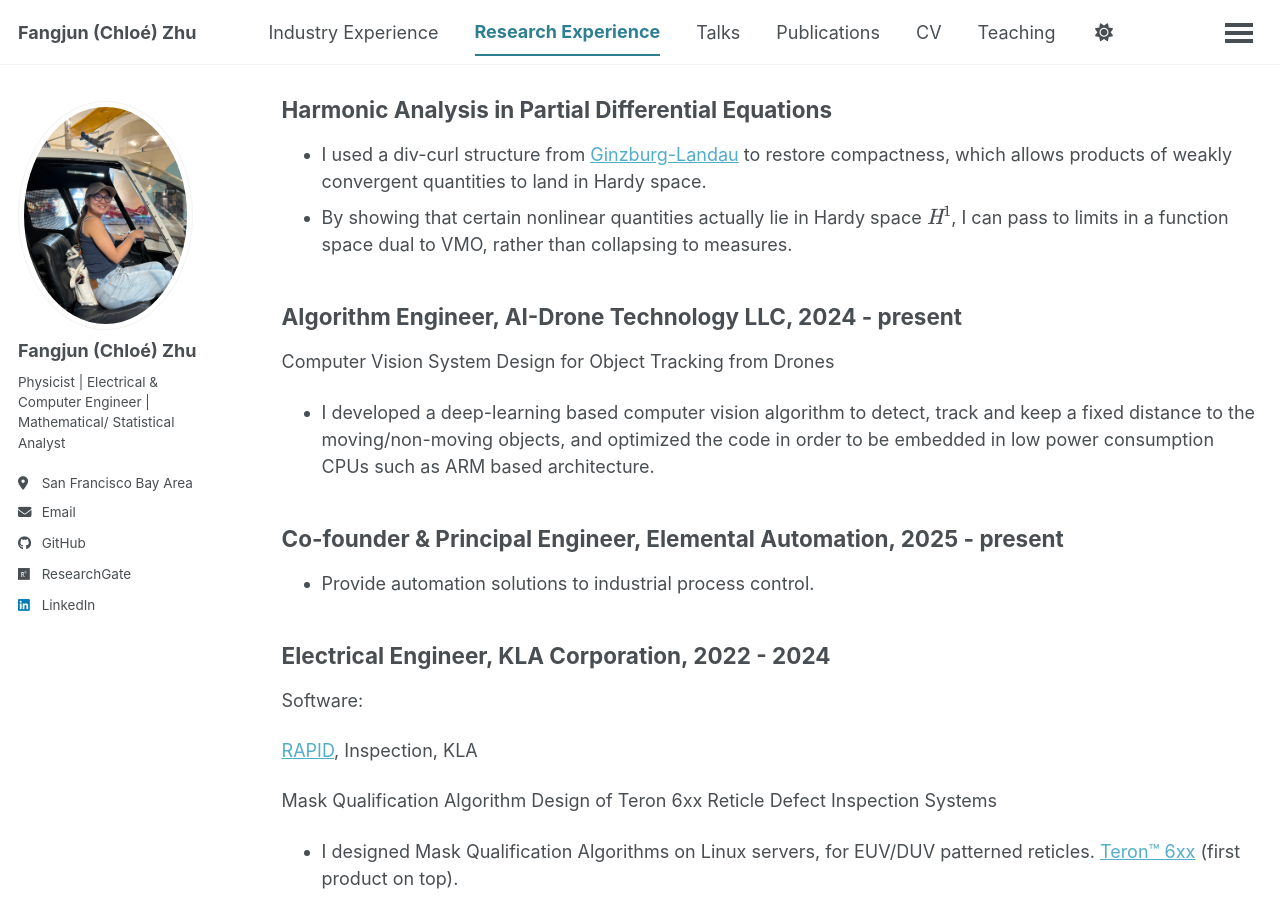
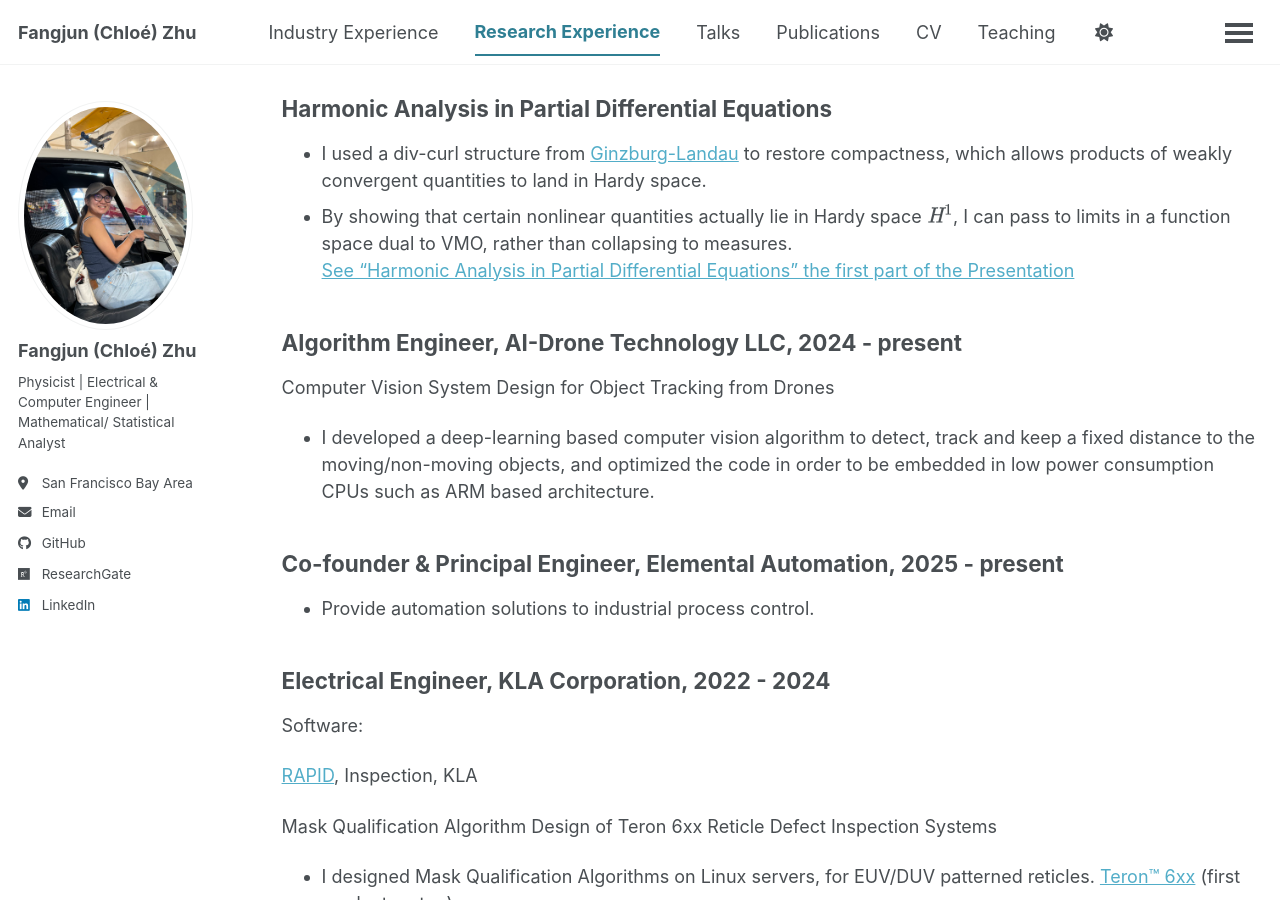
Before and after one commit to ChloeZhu1/ChloeZhu1.github.io, a Jekyll site: the page built from _pages/research-experience.md, in a window 1280 px wide and 900 px high, scrolled down 475 px. Built offline with Jekyll 4.4.1, drawn with Linux system fonts in a browser that asks for light colours; a script bundle is joined from its source files by our own code; library files that are not in the unit come from our copies.

Commit message:
Update research-experience.md

```diff
--- a/_pages/research-experience.md
+++ b/_pages/research-experience.md
@@ -21,6 +21,9 @@ pass" saddle point method to optimize functionals’ critical values.
 <h2 id="PDE">Harmonic Analysis in Partial Differential Equations</h2>
 * I used a div-curl structure from [Ginzburg-Landau](https://chloezhu1.github.io/math/#section-title) to restore compactness, which allows products of weakly convergent quantities to land in Hardy space.
 * By showing that certain nonlinear quantities actually lie in Hardy space $\mathit{H}^1$, I can pass to limits in a function space dual to VMO, rather than collapsing to measures.
+<br>
+[See "Harmonic Analysis in Partial Differential Equations" the first part of the Presentation](/files/Fangjun_Bonn_Presentation.pdf)
+
 
 ## Algorithm Engineer, AI-Drone Technology LLC, 2024 - present
 Computer Vision System Design for Object Tracking from Drones
```
